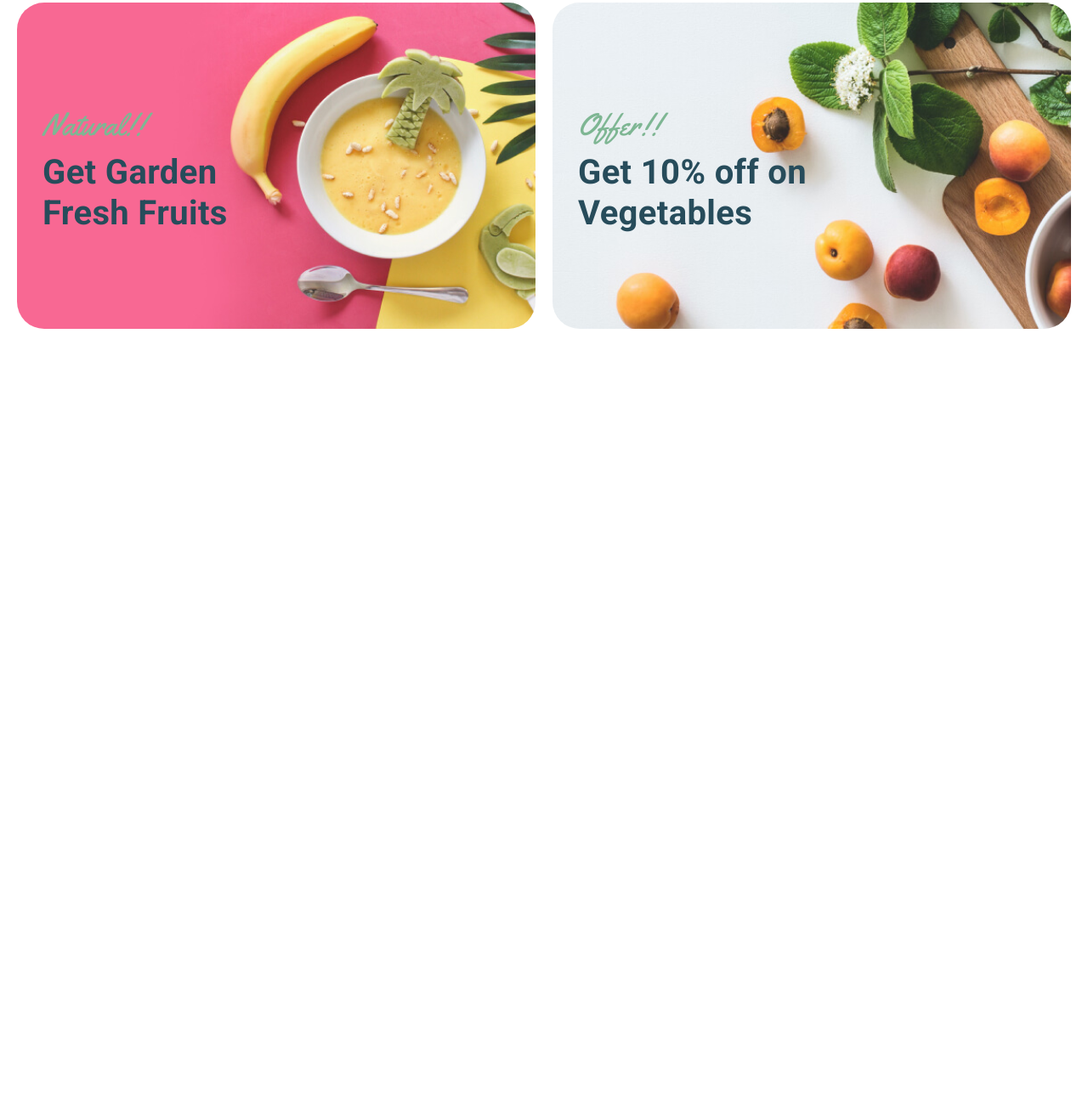
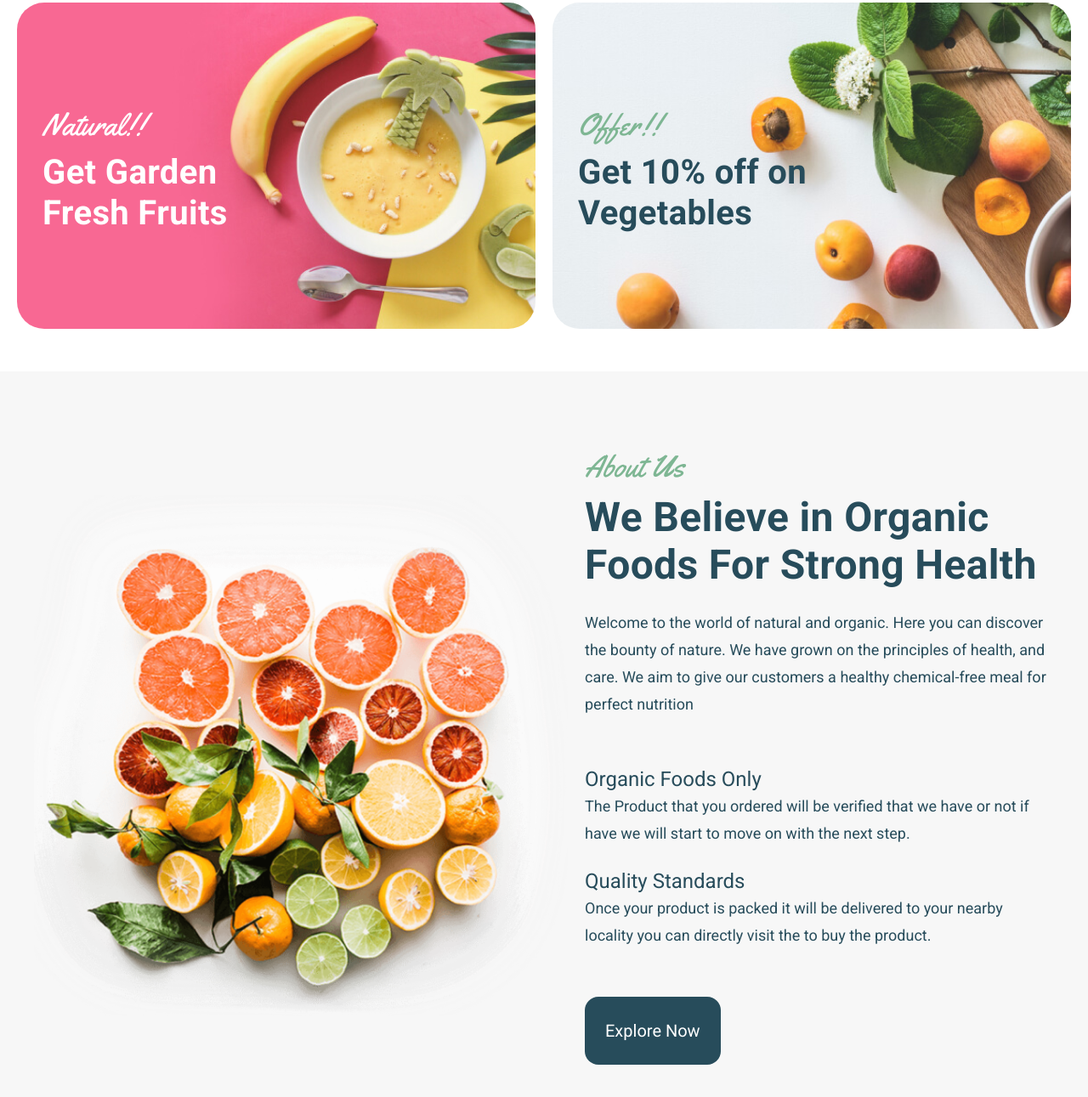
Before and after one commit to RochaDiego04/organick, a website: page index.html in a window 1280 px wide. Shown: the part 771-2062 px from the top of the page at 85% size. Before the commit the page ends 1208 px from the top, so only its background shows below. Drawn offline with Linux system fonts and the light colour scheme.

Commit message:
Feat: About us section done
TODO: implement svg icons

```diff
--- a/index.html
+++ b/index.html
@@ -82,6 +82,7 @@
         </div>
       </div>
     </header>
+
     <!-- stuffed element when header is fixed so page dont move up -->
     <div class="pollyfill"></div>
 
@@ -92,11 +93,10 @@
           <h1 class="hero__title">
             Welcome to the world of nature and organic.
           </h1>
-          <a href="#" class="exploreButton exploreButton--orange">
+          <a href="#" class="button button--orange">
             Explore Now
-            <!-- <svg class="exploreButton__arrow">
-              TODO
-              <use xlink:href="images/Arrow.svg#arrow"></use>
+            <!-- <svg class="button__arrow" width="37" height="14">
+              <use xlink:href="images/svg/Sprite.svg#arrow"></use>
             </svg> -->
           </a>
         </div>
@@ -117,8 +117,52 @@
           </div>
         </div>
       </section>
+      <!--.offerCard-->
+
+      <section class="aboutUs">
+        <div class="aboutUs__sideImage">
+          <img src="/images/bg_images/AboutUs.png" alt="About us image" />
+        </div>
+        <div class="aboutUs__informationContainer">
+          <p class="aboutUs__displayText displayText">About Us</p>
+          <h2 class="aboutUs__title">
+            We Believe in Organic Foods For Strong Health
+          </h2>
+          <p class="aboutUs__information">
+            Welcome to the world of natural and organic. Here you can discover
+            the bounty of nature. We have grown on the principles of health, and
+            care. We aim to give our customers a healthy chemical-free meal for
+            perfect nutrition
+          </p>
+          <ul class="aboutUs__characteristics">
+            <li class="aboutUs__characteristics--item">
+              <p class="aboutUs__characteristics--itemSubtitle subtitle2">
+                Organic Foods Only
+              </p>
+              <p class="aboutUs__characteristics--itemText">
+                The Product that you ordered will be verified that we have or
+                not if have we will start to move on with the next step.
+              </p>
+              <picture></picture>
+            </li>
+            <li class="aboutUs__characteristics--item">
+              <p class="aboutUs__characteristics--itemSubtitle subtitle2">
+                Quality Standards
+              </p>
+              <p class="aboutUs__characteristics--itemText">
+                Once your product is packed it will be delivered to your nearby
+                locality you can directly visit the to buy the product.
+              </p>
+              <picture></picture>
+            </li>
+          </ul>
+          <a href="#" class="button button--blue"> Explore Now </a>
+        </div>
+      </section>
+      <!--.aboutUs-->
     </div>
     <!--.content-->
+
     <script src="src/js/main.js"></script>
   </body>
 </html>
--- a/src/scss/components/_index.scss
+++ b/src/scss/components/_index.scss
@@ -1,3 +1,5 @@
 @forward "hero";
-@forward "exploreButton";
 @forward "offerCard";
+@forward "aboutUs";
+
+@forward "button";
--- /dev/null
+++ b/src/scss/components/aboutUs.scss
@@ -0,0 +1,75 @@
+@use "../util" as *;
+@use "../util/mixins.scss" as m;
+
+.aboutUs {
+  display: flex;
+  justify-content: center;
+  background-color: var(--grey1);
+
+  @include m.respond(tab-port) {
+    flex-direction: column;
+    align-items: center;
+    padding: rem(20); // reduced padding for smaller screens
+  }
+
+  &__sideImage {
+    align-self: center;
+    margin: rem(120) rem(10) rem(120) rem(40);
+
+    @include m.respond(tab-port) {
+      margin: rem(40) 0 rem(0) 0;
+    }
+
+    img {
+      height: rem(664);
+      max-width: 100%; // ensures the image doesn't exceed its container width
+      min-width: rem(300);
+      object-fit: contain;
+      @include m.respond(tab-port) {
+        height: auto; // allow the image to resize based on width
+        width: 80vw; // set width based on viewport width for smaller screens
+      }
+    }
+  }
+
+  &__informationContainer {
+    flex-shrink: 1;
+    margin: rem(80) rem(40) rem(80) rem(10);
+    max-width: rem(552);
+    @include m.respond(tab-port) {
+      margin: rem(40) 0;
+    }
+  }
+
+  &__title {
+    font-weight: 700;
+    margin-bottom: rem(24);
+  }
+
+  &__information {
+    font-size: rem(18);
+    margin-bottom: rem(56);
+    @include m.respond(tab-port) {
+      margin-bottom: rem(40);
+    }
+  }
+
+  &__characteristics {
+    margin-bottom: rem(56);
+    list-style: none;
+    @include m.respond(tab-port) {
+      margin-bottom: rem(40);
+    }
+
+    &--item {
+      margin-bottom: rem(24);
+    }
+
+    &--itemSubtitle {
+    }
+
+    &--itemText {
+      font-size: rem(18);
+    }
+  }
+}
--- a/src/scss/components/exploreButton.scss
+++ b/src/scss/components/button.scss
@@ -1,6 +1,7 @@
 @use "../util" as *;
+@use "../util/mixins.scss" as m;
 
-.exploreButton {
+.button {
   color: var(--body);
 
   &,
@@ -19,7 +20,7 @@
     border: none;
     cursor: pointer;
 
-    @media (max-width: 768px) {
+    @include m.respond(tab-port) {
       padding: rem(16) rem(24);
     }
   }
--- a/src/scss/components/hero.scss
+++ b/src/scss/components/hero.scss
@@ -1,4 +1,5 @@
 @use "../util" as *;
+@use "../util/mixins.scss" as m;
 
 .hero {
   display: grid;
@@ -10,7 +11,7 @@
   height: 80vh;
   transition: all 0.4s;
 
-  @media (max-width: 768px) {
+  @include m.respond(tab-port) {
     height: 70vh;
     background-position: 30% center;
   }
@@ -20,7 +21,7 @@
     grid-column: 1 / 2;
     align-self: center;
 
-    @media (max-width: 768px) {
+    @include m.respond(tab-port) {
       grid-column: 1/ -1;
       padding-right: rem(120);
     }
--- a/src/scss/components/offerCard.scss
+++ b/src/scss/components/offerCard.scss
@@ -1,4 +1,5 @@
 @use "../util" as *;
+@use "../util/mixins.scss" as m;
 
 .offerCard {
   // offerCards section
@@ -7,7 +8,7 @@
   grid-template-columns: repeat(2, 1fr);
   gap: rem(20);
 
-  @media (max-width: 768px) {
+  @include m.respond(tab-port) {
     display: block;
   }
 
@@ -22,7 +23,14 @@
     transition: all 0.3s;
     z-index: -1;
 
-    @media (max-width: 768px) {
+    &:nth-of-type(1) {
+      .offerCard__card__displayText,
+      .offerCard__card__title {
+        color: var(--white);
+      }
+    }
+
+    @include m.respond(tab-port) {
       background-position: 30% center;
       &:not(:last-child) {
         margin-bottom: rem(20);
--- a/src/scss/global/boilerplate.scss
+++ b/src/scss/global/boilerplate.scss
@@ -16,6 +16,7 @@ html {
 body {
   margin: 0;
   padding: 0;
+  background-color: var(--white);
   font-family: var(--font-default);
   font-size: rem(20);
   line-height: rem(32);
@@ -82,6 +83,20 @@ h4 {
   }
 }
 
+.subtitle1 {
+  font-size: rem(22);
+  &--bold {
+    font-weight: 700;
+  }
+}
+
+.subtitle2 {
+  font-size: rem(24);
+  &--bold {
+    font-weight: 700;
+  }
+}
+
 .visually-hidden {
   position: absolute;
   left: -10000px;
--- a/src/scss/pages/_index.scss
+++ /dev/null
@@ -1 +0,0 @@
-@forward "home";
--- a/src/scss/pages/home.scss
+++ /dev/null
@@ -1,2 +0,0 @@
-.home {
-}
```
Also changed, not shown: dist/style.css, images/Arrow.svg (deleted), images/bg_images/AboutUs.png (added), images/svg/Sprite.svg (added), 1 other file.
